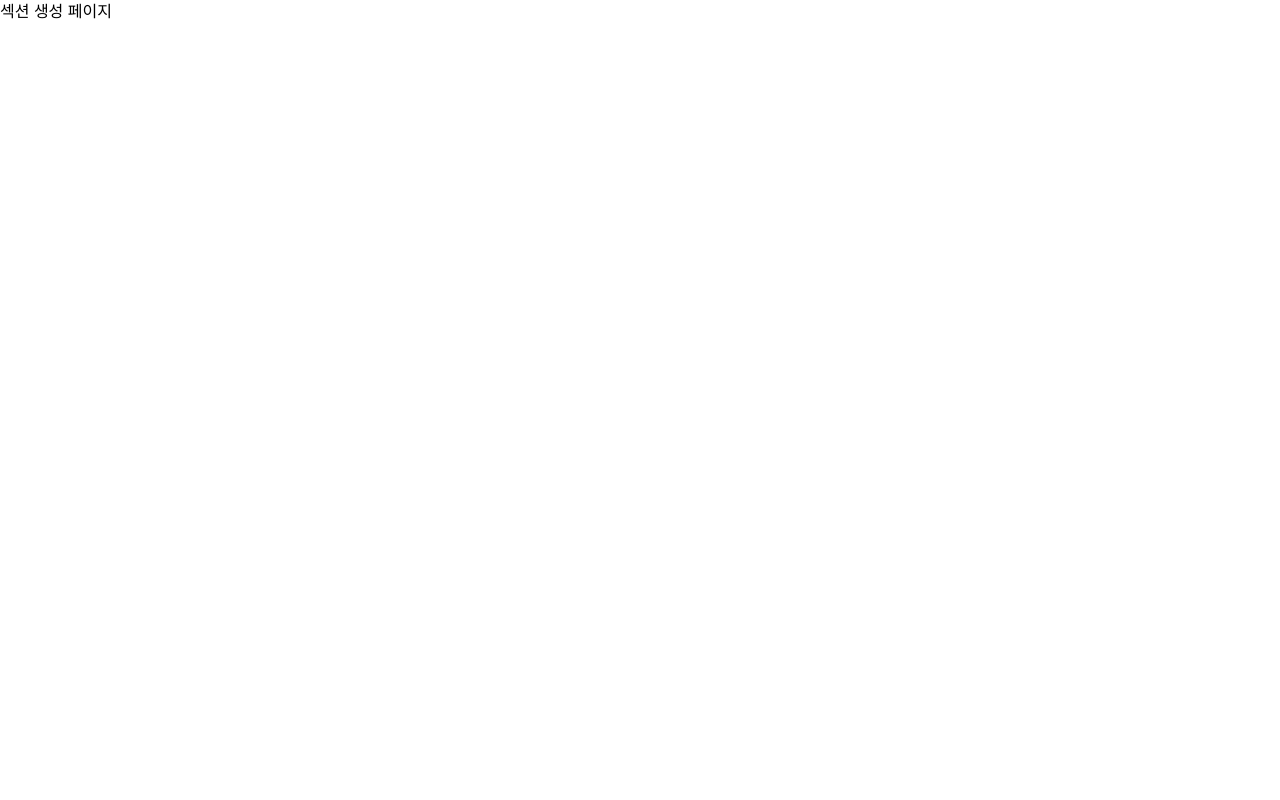
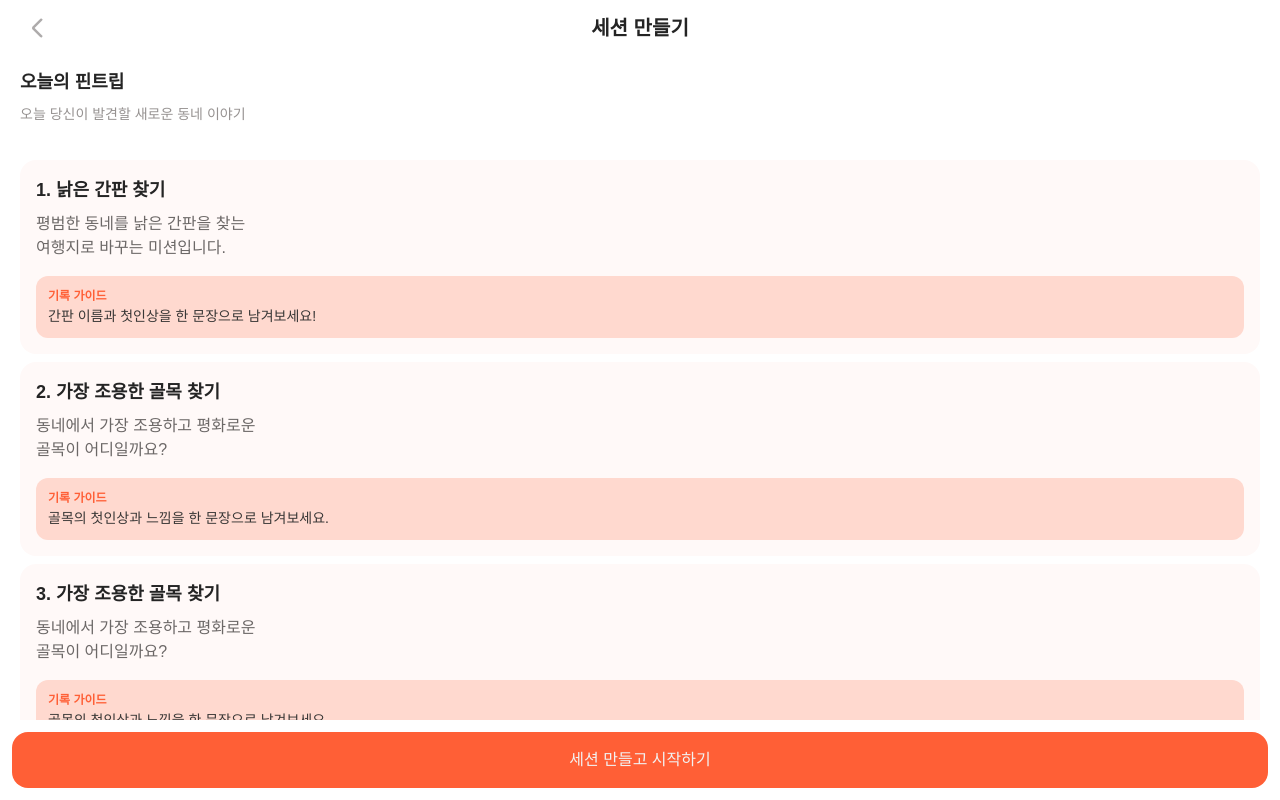
Before and after one commit to Pintrip/Pintip_FE, a React (Vite) app: page /sectioncreate in a window 1280 px wide. Built offline with nearby package versions, Linux system fonts and the light colour scheme; a web font is replaced by a local one.

Commit message:
Feat: 세션 만들기 - Section Create

```diff
--- a/src/pages/SectionCreate.jsx
+++ b/src/pages/SectionCreate.jsx
@@ -1,5 +1,116 @@
+import Header from "../components/Header";
+import Button from "../components/Button";
+
 function SectionCreate() {
-  return <div>섹션 생성 페이지</div>;
+  return (
+    <div className="w-screen h-screen bg-[#FFFFFF] flex flex-col overflow-hidden">
+      <div className="shrink-0 bg-[#FFFFFF]">
+        <Header title="세션 만들기" />
+      </div>
+
+      <div className="flex-1 overflow-y-auto">
+        <div className="mt-3 px-5 flex flex-col gap-[8px]">
+          <h2 className="text-body-3 font-semibold text-[#242424]">
+            오늘의 핀트립
+          </h2>
+
+          <p className="text-caption-2 font-medium text-grey-5 leading-[20px]">
+            오늘 당신이 발견할 새로운 동네 이야기
+          </p>
+        </div>
+
+        <div className="mt-[36px] px-5 pb-[20px] flex flex-col gap-[8px]">
+          <div className="min-h-[194px] rounded-[16px] bg-orange-0 p-4 box-border overflow-hidden">
+            <div className="flex flex-col h-full">
+              <div className="h-[28px] flex items-center">
+                <p className="text-body-3 font-semibold text-[#242424]">
+                  1. 낡은 간판 찾기
+                </p>
+              </div>
+
+              <div className="mt-[8px]">
+                <p className="text-body-6 font-medium text-grey-7 leading-6">
+                  평범한 동네를 낡은 간판을 찾는
+                  <br />
+                  여행지로 바꾸는 미션입니다.
+                </p>
+              </div>
+
+              <div className="mt-[16px] bg-orange-2 rounded-[12px] p-3 box-border w-full">
+                <p className="text-caption-3 font-semibold text-orange-6 leading-4">
+                  기록 가이드
+                </p>
+
+                <p className="mt-[2px] text-caption-2 font-medium text-grey-10 leading-5 whitespace-normal break-words">
+                  간판 이름과 첫인상을 한 문장으로 남겨보세요!
+                </p>
+              </div>
+            </div>
+          </div>
+
+          <div className="min-h-[194px] rounded-[16px] bg-orange-0 p-4 box-border overflow-hidden">
+            <div className="flex flex-col h-full">
+              <div className="h-[28px] flex items-center">
+                <p className="text-body-3 font-semibold text-[#242424]">
+                  2. 가장 조용한 골목 찾기
+                </p>
+              </div>
+
+              <div className="mt-[8px]">
+                <p className="text-body-6 font-medium text-grey-7 leading-6">
+                  동네에서 가장 조용하고 평화로운
+                  <br />
+                  골목이 어디일까요?
+                </p>
+              </div>
+
+              <div className="mt-[16px] bg-orange-2 rounded-[12px] p-3 box-border w-full">
+                <p className="text-caption-3 font-semibold text-orange-6 leading-4">
+                  기록 가이드
+                </p>
+
+                <p className="mt-[2px] text-caption-2 font-medium text-grey-10 leading-5 whitespace-normal break-words">
+                  골목의 첫인상과 느낌을 한 문장으로 남겨보세요.
+                </p>
+              </div>
+            </div>
+          </div>
+
+          <div className="min-h-[194px] rounded-[16px] bg-orange-0 p-4 box-border overflow-hidden">
+            <div className="flex flex-col h-full">
+              <div className="h-[28px] flex items-center">
+                <p className="text-body-3 font-semibold text-[#242424]">
+                  3. 가장 조용한 골목 찾기
+                </p>
+              </div>
+
+              <div className="mt-[8px]">
+                <p className="text-body-6 font-medium text-grey-7 leading-6">
+                  동네에서 가장 조용하고 평화로운
+                  <br />
+                  골목이 어디일까요?
+                </p>
+              </div>
+
+              <div className="mt-[16px] bg-orange-2 rounded-[12px] p-3 box-border w-full">
+                <p className="text-caption-3 font-semibold text-orange-6 leading-4">
+                  기록 가이드
+                </p>
+
+                <p className="mt-[2px] text-caption-2 font-medium text-grey-10 leading-5 whitespace-normal break-words">
+                  골목의 첫인상과 느낌을 한 문장으로 남겨보세요.
+                </p>
+              </div>
+            </div>
+          </div>
+        </div>
+      </div>
+
+      <div className="shrink-0 bg-[#FFFFFF] p-3">
+        <Button className="w-full">세션 만들고 시작하기</Button>
+      </div>
+    </div>
+  );
 }
 
 export default SectionCreate;
```
